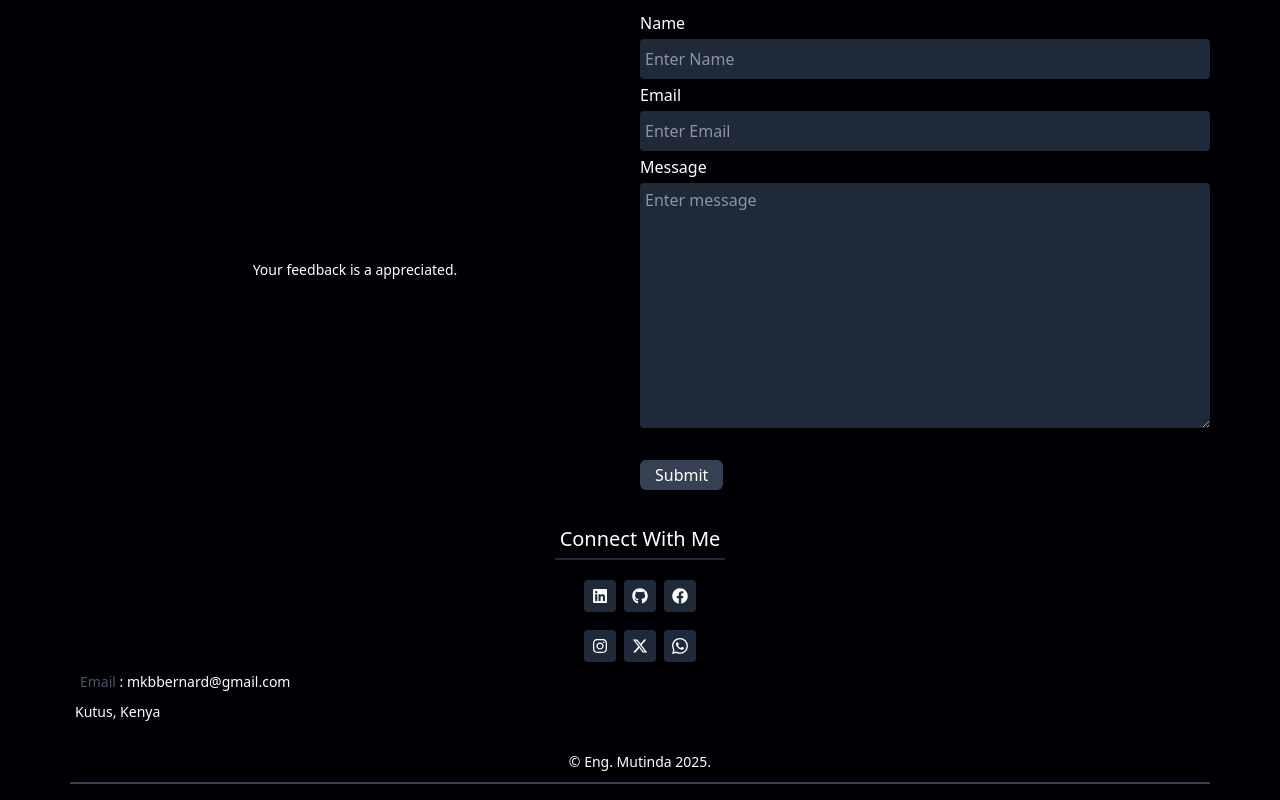
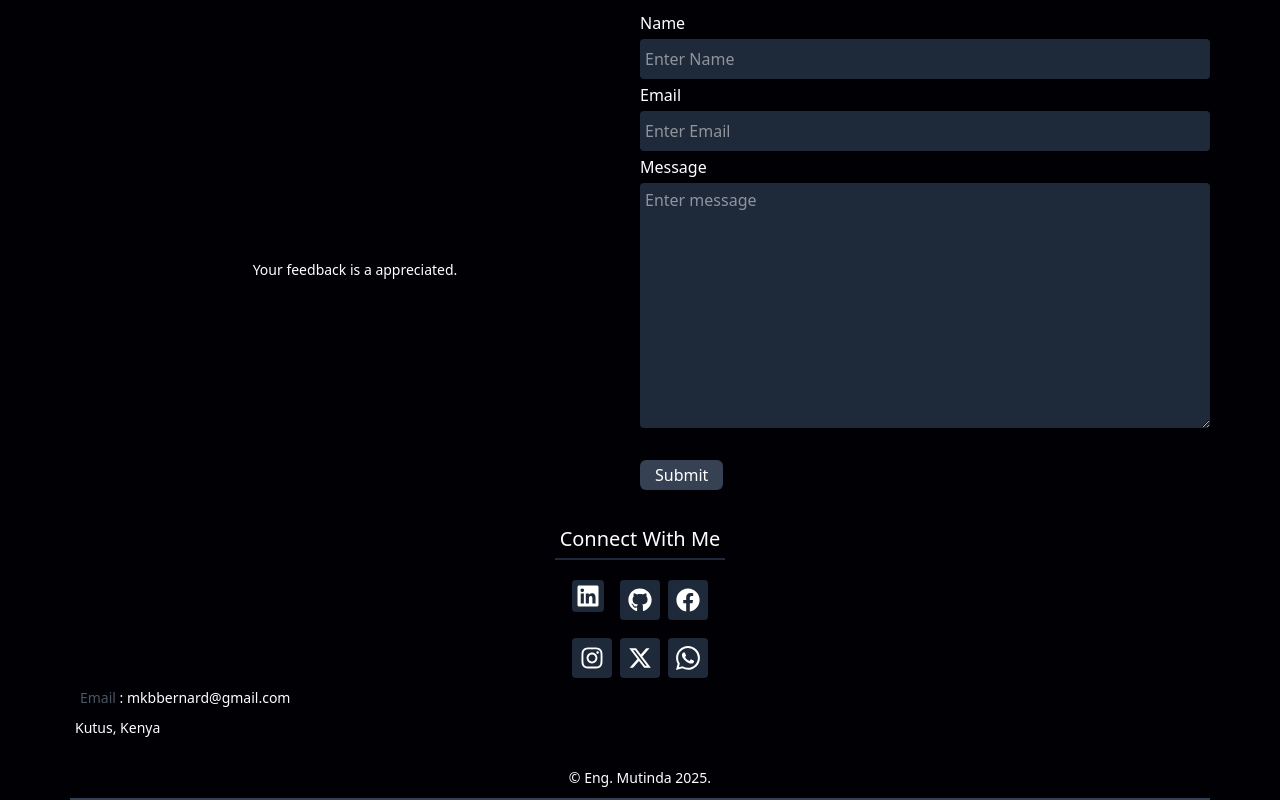
Before and after one commit to BkMutinda/Portofolio, a React (Vite) app: page / in a window 1280 px wide. Shown: the part 2520-3320 px from the top of the page. Built offline with nearby package versions, Linux system fonts and the light colour scheme.

Commit message:
Update Footer.jsx

```diff
--- a/src/components/Contacts/Footer.jsx
+++ b/src/components/Contacts/Footer.jsx
@@ -36,23 +36,23 @@ const Footer = () => {
           <div className="footer_info flex justify-center items-center ">
             <ul className="grid grid-cols-3 gap-2 ">
               <li className="h-8  w-8 flex justify-center items-center text-center bg-gray-800 hover:bg-gray-700 rounded-sm hover:translate-y-1 duration-200 hover:cursor-pointer ">
-                <FaLinkedin onClick={MyLinkedIn} />{" "}
+                <FaLinkedin onClick={MyLinkedIn} className="text-2xl" />{" "}
               </li>
-              <li className="h-8  w-8 flex justify-center items-center text-center bg-gray-800 hover:bg-gray-700 rounded-sm hover:translate-y-1 duration-200 hover:cursor-pointer ">
+              <li className="h-10  w-10 flex justify-center items-center text-center bg-gray-800 hover:bg-gray-700 rounded-sm hover:translate-y-1 duration-200 hover:cursor-pointer ">
                 {" "}
-                <FaGithub onClick={MyGIthub} />{" "}
+                <FaGithub onClick={MyGIthub} className="text-2xl" />{" "}
               </li>
-              <li className="h-8  w-8 flex justify-center items-center text-center bg-gray-800 hover:bg-gray-700 rounded-sm hover:translate-y-1 duration-200 hover:cursor-pointer ">
-                <FaFacebook onClick={MyFacebook} />{" "}
+              <li className="h-10  w-10 flex justify-center items-center text-center bg-gray-800 hover:bg-gray-700 rounded-sm hover:translate-y-1 duration-200 hover:cursor-pointer ">
+                <FaFacebook onClick={MyFacebook} className="text-2xl" />{" "}
               </li>
-              <li className=" h-8  w-8 flex justify-center items-center text-center bg-gray-800 rounded-sm ">
-                <FaInstagram />{" "}
+              <li className=" h-10  w-10 flex justify-center items-center text-center bg-gray-800 rounded-sm ">
+                <FaInstagram className="text-2xl" />{" "}
               </li>
-              <li className="h-8  w-8 flex justify-center items-center text-center bg-gray-800 rounded-sm ">
-                <FaXTwitter />{" "}
+              <li className="h-10  w-10 flex justify-center items-center text-center bg-gray-800 rounded-sm ">
+                <FaXTwitter className="text-2xl" />{" "}
               </li>
-              <li className="h-8  w-8 flex justify-center items-center text-center bg-gray-800 hover:bg-gray-700 rounded-sm hover:translate-y-1 duration-200 hover:cursor-pointer ">
-                <BsWhatsapp onClick={MyWhatsApp} />{" "}
+              <li className="h-10  w-10 flex justify-center items-center text-center bg-gray-800 hover:bg-gray-700 rounded-sm hover:translate-y-1 duration-200 hover:cursor-pointer ">
+                <BsWhatsapp onClick={MyWhatsApp} className="text-2xl" />{" "}
               </li>
             </ul>
           </div>
```
